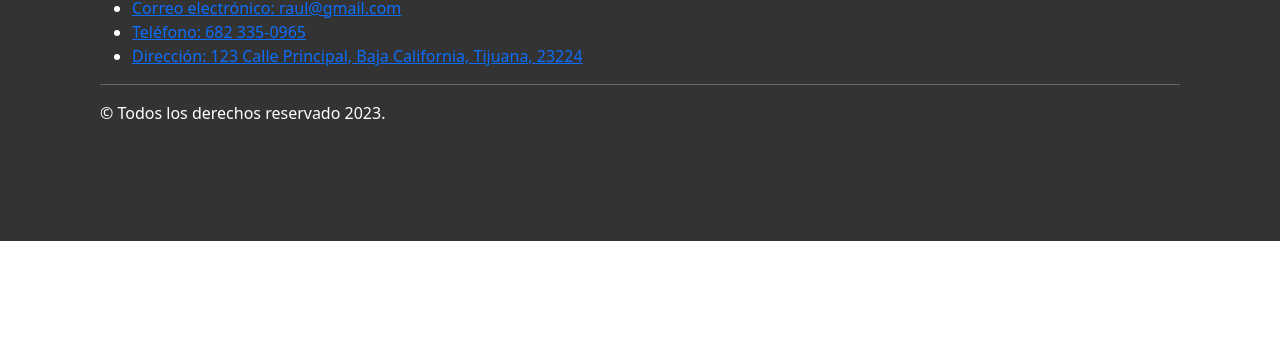
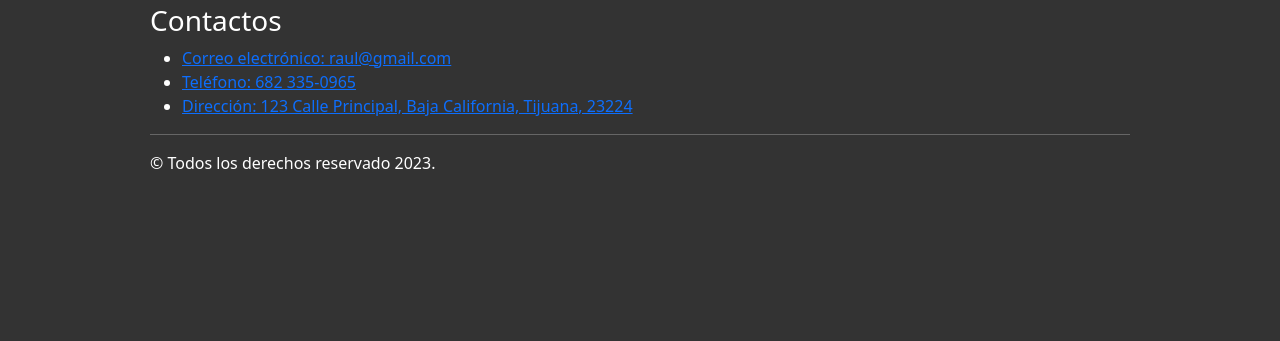
Before and after one commit to Aguas7x/Unidad_2_CRUD, a plain HTML site: page index.html in a window 1280 px wide. Shown: the part 712-1053 px from the top of the page. Before the commit the page ends 953 px from the top, so only its background shows below. Drawn offline with nearby package versions, Linux system fonts and the light colour scheme; files that its build step writes are made by us from their sources.

Commit message:
cambios de footer

```diff
--- a/src/css/index.css
+++ b/src/css/index.css
@@ -32,7 +32,7 @@ h1{
 footer {
   background-color: #333;
   color: #fff;
-  padding: 100px;
+  padding: 150px;
   position:relative;
   bottom: 0;
   width: 100%;
```
